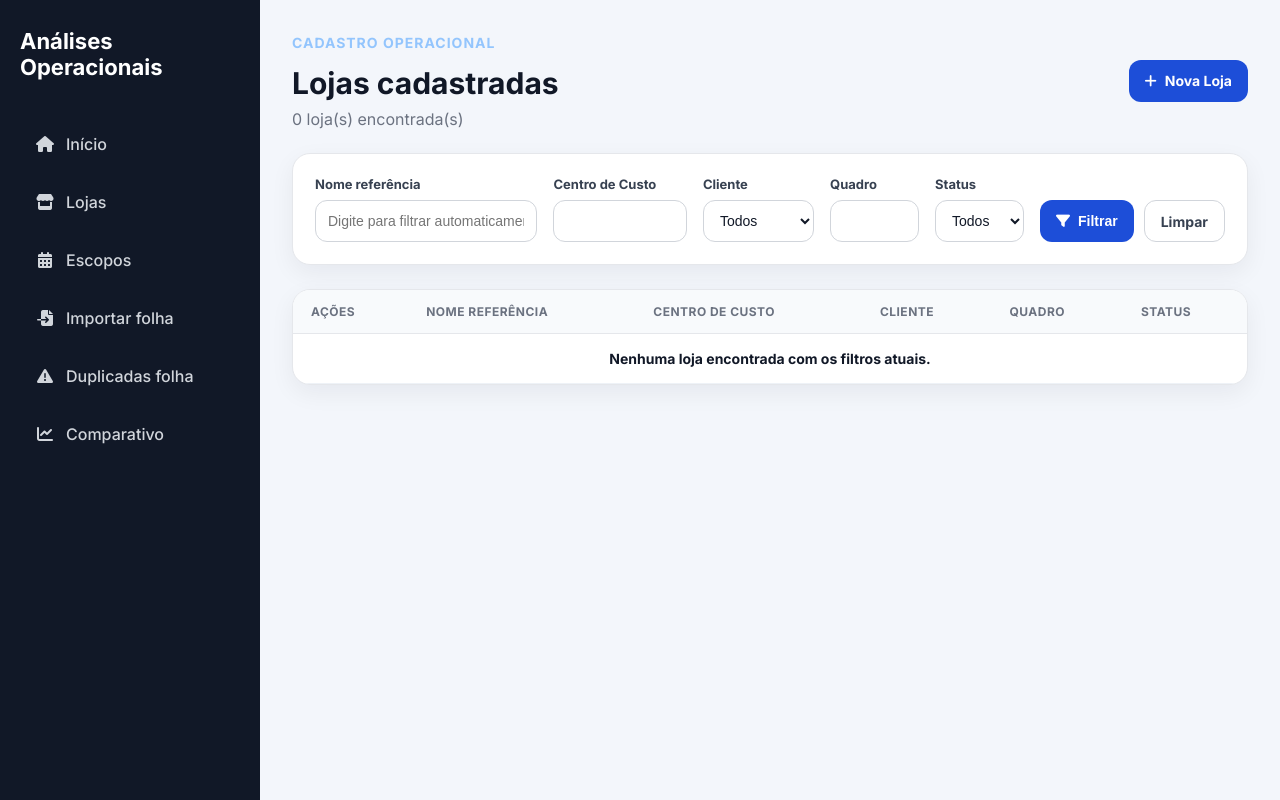
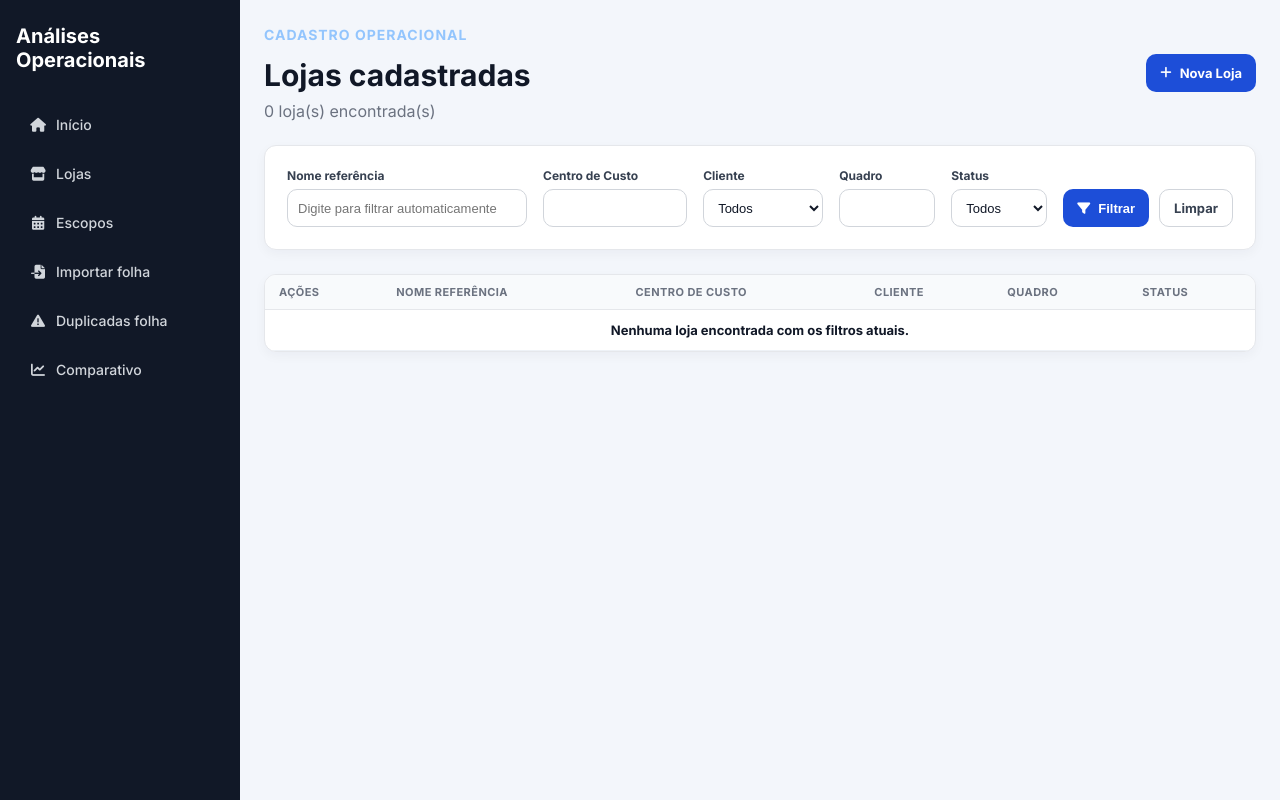
Before and after one commit to guisatoru/analises-operacionais, a Django app: page /lojas/ in a window 1280 px wide. Run offline with Django 5.2, Linux system fonts and the light colour scheme; data that the repository does not hold is empty.

Commit message:
style: redesign da pagina de comparativo para layout dashboard e reducao de escala global

```diff
--- a/lojas/static/lojas/css/components.css
+++ b/lojas/static/lojas/css/components.css
@@ -14,18 +14,18 @@
     justify-content: center;
     gap: 8px;
 
-    min-height: 42px;
+    min-height: 38px;
 
-    padding: 10px 16px;
+    padding: 8px 14px;
 
     border: none;
-    border-radius: 12px;
+    border-radius: 10px;
 
     background-color: #1d4ed8;
 
     color: #ffffff;
 
-    font-size: 14px;
+    font-size: 13px;
     font-weight: 700;
 
     text-decoration: none;
@@ -44,11 +44,11 @@
     align-items: center;
     justify-content: center;
 
-    min-height: 42px;
+    min-height: 38px;
 
-    padding: 10px 16px;
+    padding: 8px 14px;
 
-    border-radius: 12px;
+    border-radius: 10px;
 
     background-color: #ffffff;
 
@@ -56,7 +56,7 @@
 
     border: 1px solid #d1d5db;
 
-    font-size: 14px;
+    font-size: 13px;
     font-weight: 700;
 
     text-decoration: none;
@@ -75,19 +75,19 @@
 
     border: 1px solid #e5e7eb;
 
-    border-radius: 18px;
+    border-radius: 12px;
 
-    box-shadow: 0 8px 24px rgba(15, 23, 42, 0.06);
+    box-shadow: 0 4px 12px rgba(15, 23, 42, 0.04);
 }
 
 .form-group label {
     display: block;
 
-    margin-bottom: 8px;
+    margin-bottom: 6px;
 
     color: #374151;
 
-    font-size: 13px;
+    font-size: 12px;
     font-weight: 700;
 }
 
@@ -95,19 +95,19 @@
 .form-group select {
     width: 100%;
 
-    min-height: 42px;
+    min-height: 38px;
 
     border: 1px solid #d1d5db;
 
-    border-radius: 12px;
+    border-radius: 10px;
 
-    padding: 10px 12px;
+    padding: 8px 10px;
 
     color: #111827;
 
     background-color: #ffffff;
 
-    font-size: 14px;
+    font-size: 13px;
 
     transition: 0.2s;
 }
@@ -126,23 +126,23 @@
 }
 
 .form-group .select2-container--default .select2-selection--single {
-    min-height: 42px;
+    min-height: 38px;
 
     border: 1px solid #d1d5db;
 
-    border-radius: 12px;
+    border-radius: 10px;
 }
 
 .form-group .select2-container--default .select2-selection--single .select2-selection__rendered {
-    padding: 7px 12px;
+    padding: 6px 10px;
 
     color: #111827;
 
-    font-size: 14px;
+    font-size: 13px;
 }
 
 .form-group .select2-container--default .select2-selection--single .select2-selection__arrow {
-    min-height: 42px;
+    min-height: 38px;
 }
 
 .table-wrapper {
@@ -160,11 +160,11 @@
 }
 
 .data-table th {
-    padding: 14px 18px;
+    padding: 10px 14px;
 
     color: #6b7280;
 
-    font-size: 12px;
+    font-size: 11px;
 
     text-align: left;
 
@@ -176,11 +176,11 @@
 }
 
 .data-table td {
-    padding: 16px 18px;
+    padding: 12px 14px;
 
     color: #374151;
 
-    font-size: 14px;
+    font-size: 13px;
 
     border-bottom: 1px solid #eef2f7;
 }
--- a/lojas/static/lojas/css/layout.css
+++ b/lojas/static/lojas/css/layout.css
@@ -4,9 +4,9 @@
 }
 
 .sidebar {
-    width: 260px;
+    width: 240px;
     background: #111827;
-    padding: 28px 20px;
+    padding: 24px 16px;
     position: fixed;
     height: 100vh;
     left: 0;
@@ -14,35 +14,36 @@
 }
 
 .sidebar-logo {
-    margin-bottom: 40px;
+    margin-bottom: 32px;
 }
 
 .sidebar-logo h2 {
     color: white;
-    font-size: 22px;
+    font-size: 20px;
 }
 
 .sidebar-menu {
     display: flex;
     flex-direction: column;
-    gap: 10px;
+    gap: 8px;
 }
 
 .sidebar-menu a {
     display: flex;
     align-items: center;
-    gap: 12px;
+    gap: 10px;
 
     color: #d1d5db;
     text-decoration: none;
 
-    padding: 14px 16px;
+    padding: 12px 14px;
 
-    border-radius: 12px;
+    border-radius: 10px;
 
     transition: 0.2s;
 
     font-weight: 500;
+    font-size: 14px;
 }
 
 .sidebar-menu a:hover {
@@ -51,15 +52,15 @@
 }
 
 .sidebar-menu i {
-    width: 18px;
+    width: 16px;
     text-align: center;
 }
 
 .main-content {
     flex: 1;
-    margin-left: 260px;
-    padding: 32px;
-    width: calc(100% - 260px);
+    margin-left: 240px;
+    padding: 24px;
+    width: calc(100% - 240px);
 }
 
 .active-sidebar {
```
Also changed, not shown: lojas/static/lojas/css/comparativo.css (+96 -149 lines), lojas/templates/lojas/comparativo_loja.html (+22 -8 lines).
